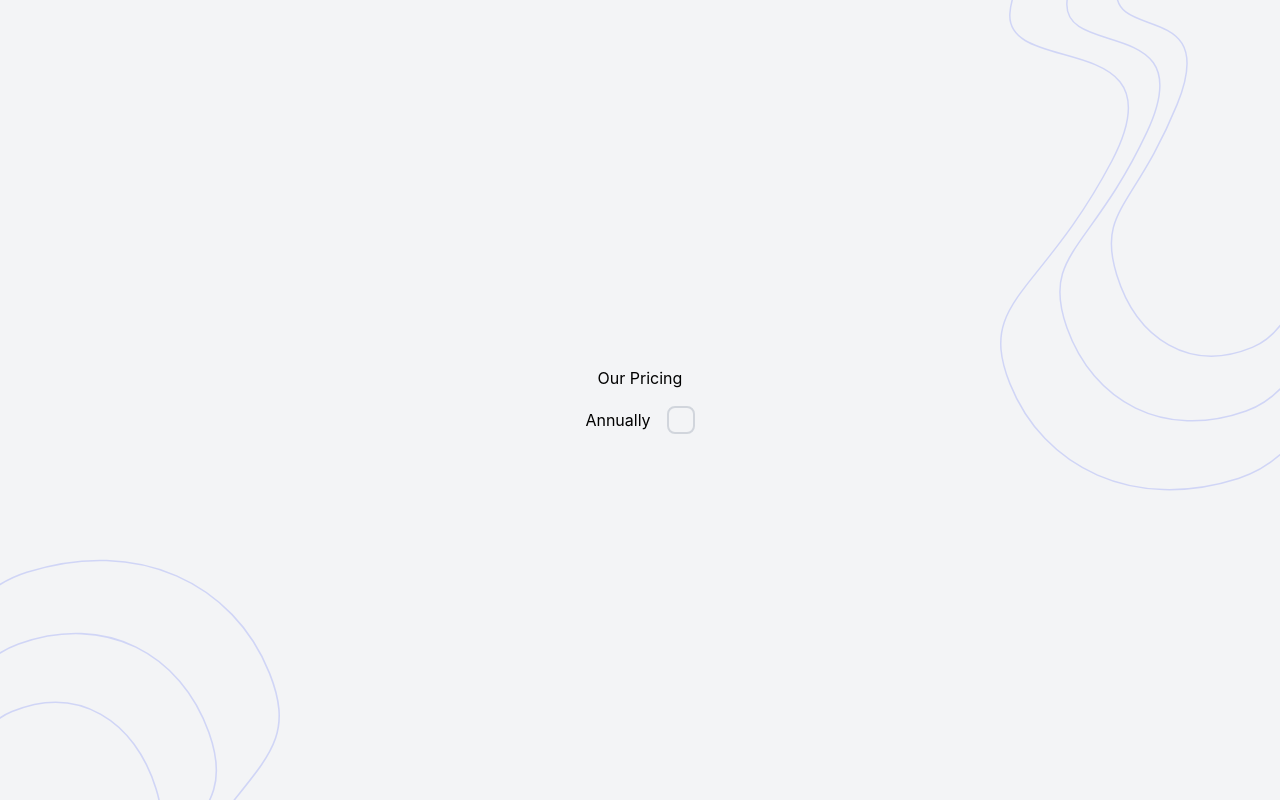
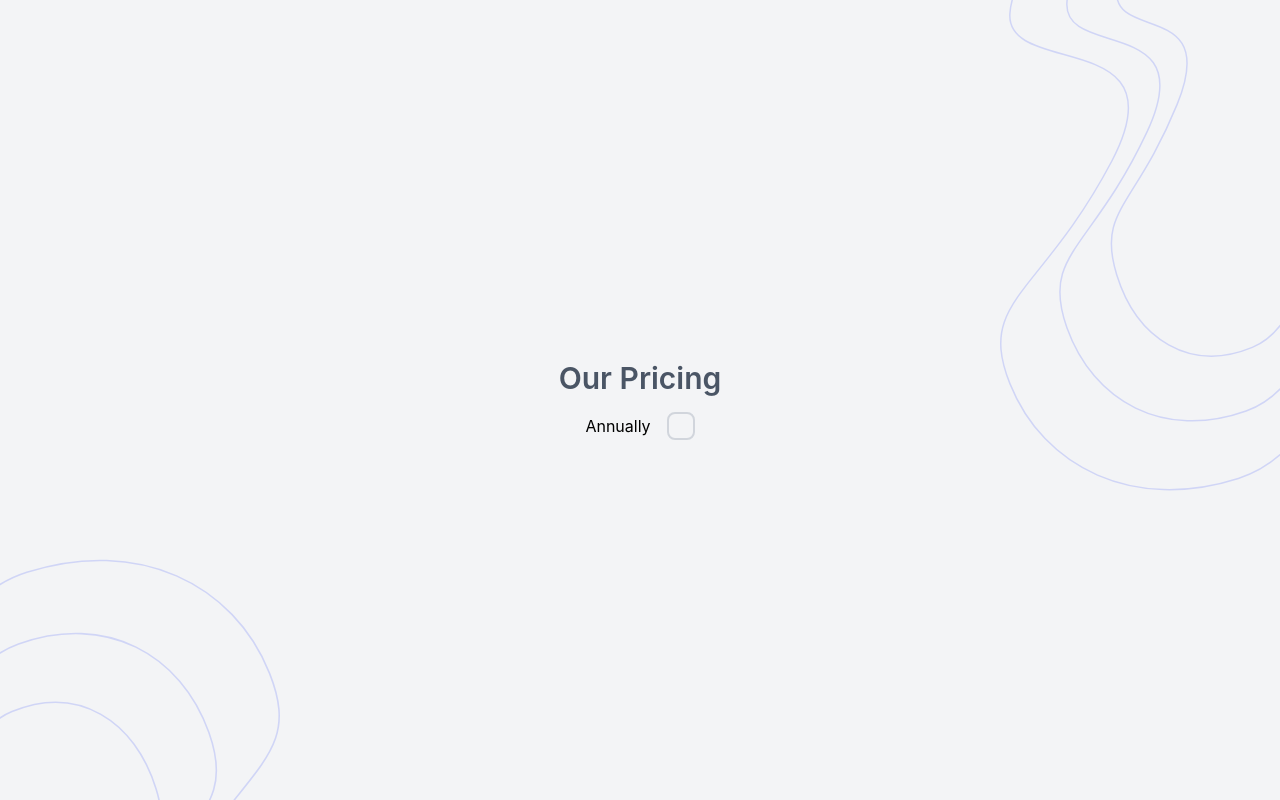
Before and after one commit to Developerfiyin/Pricing-components, a React (Vite) app: page / in a window 1280 px wide. Built offline with nearby package versions, Linux system fonts and the light colour scheme.

Commit message:
Update App.jsx

```diff
--- a/src/App.jsx
+++ b/src/App.jsx
@@ -8,9 +8,9 @@ function App() {
         <div className=" ">
 
 
-          <div className="flex flex-col items-center justify-center gap-4">
+          <div className="flex flex-col gap-4">
 
-            <h2> Our Pricing </h2>
+            <h2 className=" text-3xl font-semibold text-gray-600"> Our Pricing </h2>
 
             <div className="flex items-center justify-center gap-4">
 
```
